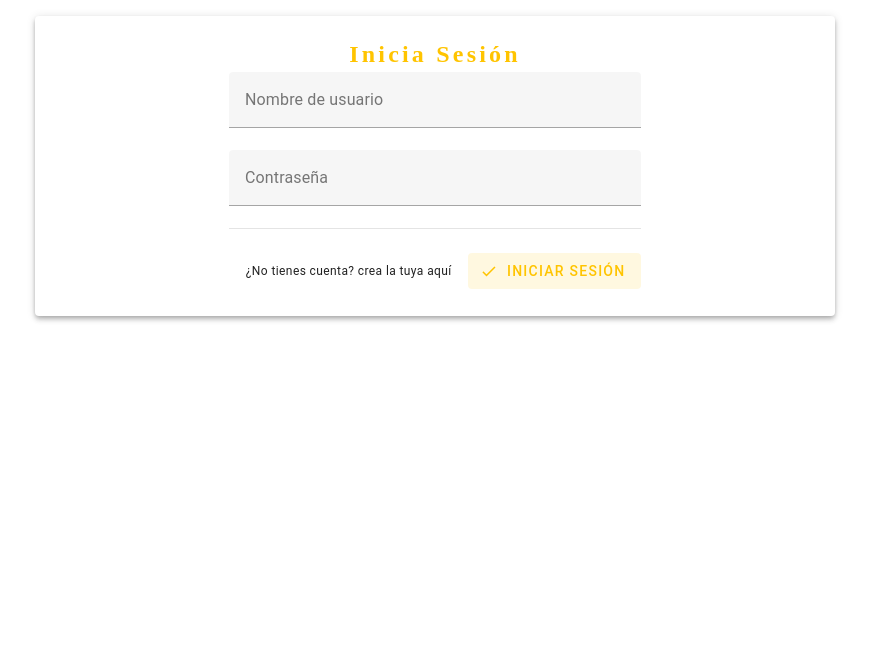
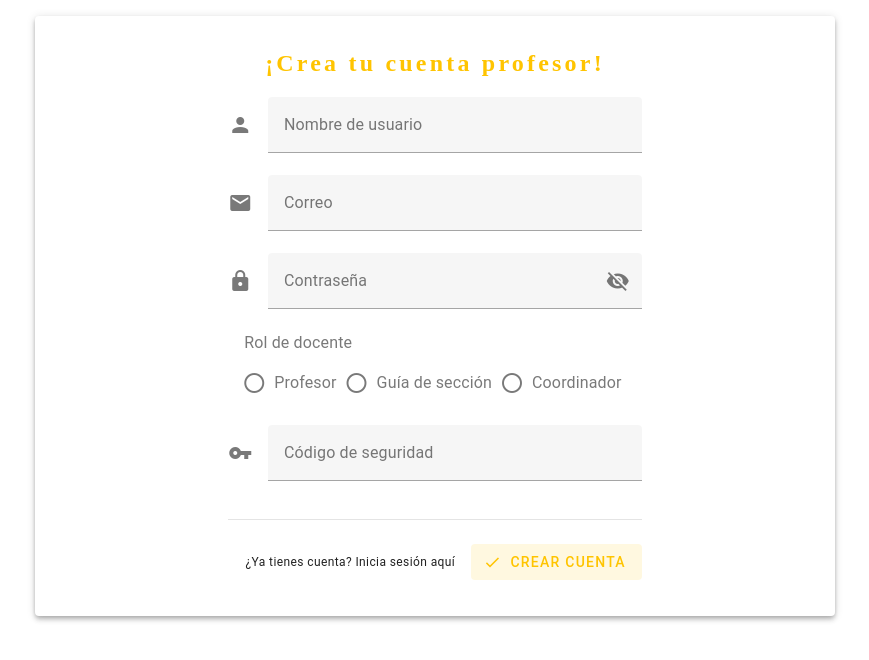
Before and after one commit to Bruna-team/Brunapp, a Vue app: page /SingIn in a window 1280 px wide. Shown: the top 660 px of the page, without its empty margins (205-1074 px from the left). Built offline with nearby package versions, Linux system fonts and the light colour scheme; a web font is replaced by a local one.

Commit message:
Agregada sección para iniciar sesión. Movidos estilos del archivo app a su archivo correspondiente.

```diff
--- a/src/App.vue
+++ b/src/App.vue
@@ -1,13 +1,10 @@
 <script setup lang="ts">
 import { useTheme } from 'vuetify'
-import router from './router';
 const theme = useTheme()
 
 localStorage.getItem("brunaTheme") == 'darkTheme'
   ? theme.global.name.value = 'darkTheme'
   : theme.global.name.value = 'lightTheme'
-
-  console.log(router.currentRoute.value.name !== 'Login')
 </script>
 
 <template>
@@ -15,28 +12,3 @@ localStorage.getItem("brunaTheme") == 'darkTheme'
     <RouterView />
   </v-layout>
 </template>
-
-<style>
-i.logo::before {
-  display: block;
-  width: 100%;
-  content: url("assets/logo.svg");
-}
-i.logo {
-  display: block;
-  position: absolute;
-  top: -2.3rem;
-  left: 10rem;
-}
-div.v-row.v-row--no-gutters > div > div > div.v-input__details {
-  display: none;
-}
-.nav-link {
-  padding: 1.5rem 2rem;
-  font-size: 1.2rem;
-}
-a:hover {
-  transition: all .5s ease;
-  box-shadow: 4px 4px 0px 0px #ffc400;
-}
-</style>
--- a/src/assets/app.css
+++ b/src/assets/app.css
@@ -1,5 +1,4 @@
 @import url("https://fonts.googleapis.com/css2?family=Megrim&display=swap");
-
 a {
   text-decoration: none;
   color: initial;
@@ -9,3 +8,21 @@ a {
   font-weight: bold;
   letter-spacing: .2rem;
 }
+i.logo::before {
+  display: block;
+  width: 100%;
+  content: url("assets/logo.svg");
+}
+i.logo {
+  display: block;
+  position: absolute;
+  top: -2.3rem;
+  left: 10rem;
+}
+div.v-row.v-row--no-gutters > div > div > div.v-input__details {
+  display: none;
+}
+.nav-link {
+  padding: 1.5rem 2rem;
+  font-size: 1.2rem;
+}
--- a/src/components/NavBar.vue
+++ b/src/components/NavBar.vue
@@ -1,9 +1,7 @@
 <script setup lang="ts">
 import { ref } from 'vue';
-
 const drawer = ref(false)
 </script>
-
 <template>
 <v-app-bar color="primario" prominent>
   <v-app-bar-nav-icon
@@ -41,3 +39,9 @@ const drawer = ref(false)
   <RouterView />
 </v-main>
 </template>
+<style>
+a:hover {
+  transition: all .5s ease;
+  box-shadow: 4px 4px 0px 0px #ffc400;
+}
+</style>
--- a/src/views/LogIn.vue
+++ b/src/views/LogIn.vue
@@ -1,11 +1,26 @@
 <script setup lang="ts">
-import { ref } from 'vue';
+import { ref, watch } from 'vue';
 import router from '../router';
 
 const loading  = ref(false)
+const seePassword  = ref(false)
 const logType  = ref(router.currentRoute.value.name)
 
+const segurityCode  = ref('')
 const userData = ref({
+  email: {
+    value: '',
+    rules: [
+      (v: string) => !!v || 'El correo es necesario',
+      (v: string) => checkApi(v)
+    ],
+  },
+  rol: {
+    value: {},
+    rules: [
+      (v: object) => !!v || 'El rol del docente es necesario',
+    ],
+  },
   username: {
     value: '',
     rules: [
@@ -38,11 +53,19 @@ async function checkApi (userName:string) {
   })
 }
 
-console.log(logType)
+watch(router.currentRoute, (value) => {
+  logType.value = value.name
+});
+
 </script>
 <template>
 <v-container>
+  <Transition
+    name="slide-fade"
+    mode="out-in"
+  >
     <v-sheet
+      v-if="logType == 'LogIn'"
       class="d-flex flex-column align-center justify-center text-center mx-auto px-4"
       elevation="4"
       height="300"
@@ -50,19 +73,24 @@ console.log(logType)
       max-width="800"
       width="100%"
     >
-    <h2 class="font-weight-black text-primario font-bruna">Inicia Sesión</h2>
+      <h2 class="font-weight-black text-primario font-bruna mb-4">Inicia Sesión</h2>
       <v-form validate-on="submit lazy" @submit.prevent="validar">
         <v-text-field
           v-model="userData.username.value"
           :rules="userData.username.rules"
+          prepend-icon="mdi-account"
           label="Nombre de usuario"
           ></v-text-field>
           <v-text-field
           v-model="userData.password.value"
+          prepend-icon="mdi-lock"
           :rules="userData.password.rules"
+          :append-inner-icon="seePassword ? 'mdi-eye' : 'mdi-eye-off'"
+          :type="seePassword ? 'text' : 'password'"
+          @click:append-inner="seePassword = !seePassword"
           label="Contraseña"
         ></v-text-field>
-      <v-divider class="mb-4"></v-divider>
+        <v-divider class="my-2"></v-divider>
         <v-btn
           class="my-2"
           rounded
@@ -82,7 +110,94 @@ console.log(logType)
           type="submit"
         >Iniciar sesión</v-btn>
       </v-form>
-
     </v-sheet>
+    <v-sheet
+      v-else
+      class="d-flex flex-column align-center justify-center text-center mx-auto px-4"
+      elevation="4"
+      height="600"
+      rounded
+      max-width="800"
+      width="100%"
+    >
+      <h2 class="font-weight-black text-primario font-bruna mb-4">¡Crea tu cuenta profesor!</h2>
+      <v-form validate-on="submit lazy" @submit.prevent="validar">
+        <v-text-field
+          v-model="userData.username.value"
+          :rules="userData.username.rules"
+          prepend-icon="mdi-account"
+          label="Nombre de usuario"
+        ></v-text-field>
+        <v-text-field
+          v-model="userData.email.value"
+          :rules="userData.email.rules"
+          prepend-icon="mdi-email"
+          label="Correo"
+        ></v-text-field>
+        <v-text-field
+          v-model="userData.password.value"
+          prepend-icon="mdi-lock"
+          :rules="userData.password.rules"
+          :append-inner-icon="seePassword ? 'mdi-eye' : 'mdi-eye-off'"
+          :type="seePassword ? 'text' : 'password'"
+          @click:append-inner="seePassword = !seePassword"
+          label="Contraseña"
+        ></v-text-field>
+        <v-radio-group
+          v-model="userData.rol.value"
+          :rules="userData.rol.rules"
+          inline
+          label="Rol de docente"
+        >
+          <v-radio label="Profesor" value="one"></v-radio>
+          <v-radio label="Guía de sección" value="two"></v-radio>
+          <v-radio label="Coordinador" value="three"></v-radio>
+        </v-radio-group>
+        <v-text-field
+          v-model="segurityCode"
+          prepend-icon="mdi-key"
+          :rules="[(v) => !!v || 'El código de seguridad es necesario para crear una cuenta']"
+          type="password"
+          label="Código de seguridad"
+          hint="Este te lo debe dar la institución para crear tu cuenta"
+        ></v-text-field>
+        <v-divider class="my-4"></v-divider>
+        <v-btn
+          class="my-2"
+          rounded
+          variant="flat"
+          @click="router.push('LogIn')"
+        >
+          <span class="text-caption">
+            ¿Ya tienes cuenta? Inicia sesión aquí
+          </span>
+        </v-btn>
+        <v-btn
+          :loading="loading"
+          class="my-2"
+          prepend-icon="mdi-check"
+          variant="tonal"
+          color="primario"
+          type="submit"
+        >Crear Cuenta</v-btn>
+      </v-form>
+    </v-sheet>
+  </Transition>
 </v-container>
 </template>
+
+<style>
+.slide-fade-enter-active {
+  transition: all 0.3s ease-out;
+}
+
+.slide-fade-leave-active {
+  transition: all 0.8s cubic-bezier(1, 0.5, 0.8, 1);
+}
+
+.slide-fade-enter-from,
+.slide-fade-leave-to {
+  transform: translateX(20px);
+  opacity: 0;
+}
+</style>
```
Lines whose indentation alone changed are shown as unchanged.
